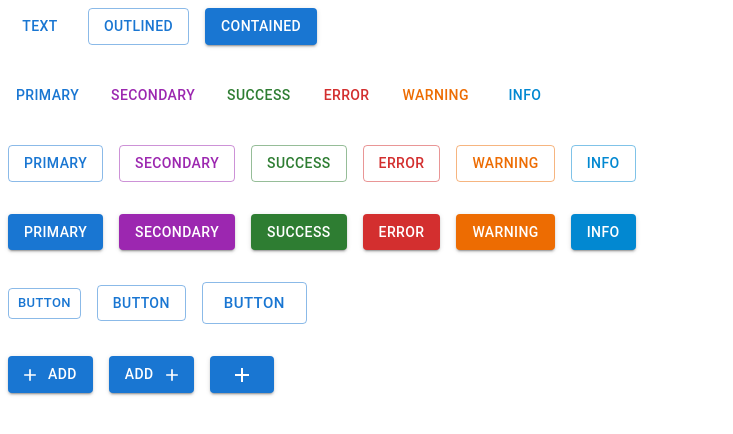
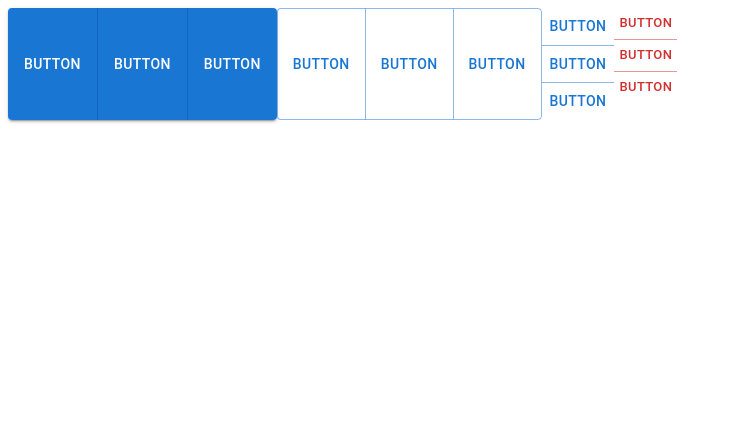
Before and after one commit to oguzhnkorkmz/material, a React (Vite) app: page / in a window 1280 px wide. Shown: the top 434 px of the page, without its empty margins (0-733 px from the left). Built offline with nearby package versions, Linux system fonts and the light colour scheme.

Commit message:
button-group

```diff
--- a/src/App.tsx
+++ b/src/App.tsx
@@ -1,5 +1,6 @@
 import './App.css'
 import { LessonButton } from './components/LessonButton'
+import { LessonButtonGroup } from './components/LessonButtonGroup'
 import { LessonTypography } from './components/LessonTypography'
 
 function App() {
@@ -7,7 +8,8 @@
   return (
     <div className='App'>
       {/* <LessonTypography /> */}
-      <LessonButton />
+      {/* <LessonButton /> */}
+      <LessonButtonGroup />
     </div>
   )
 }
--- /dev/null
+++ b/src/components/LessonButtonGroup.tsx
@@ -0,0 +1,29 @@
+import React from 'react'
+import { Button, Stack, ButtonGroup } from '@mui/material';
+
+export const LessonButtonGroup = () => {
+    return (
+        <Stack direction='row'>
+            <ButtonGroup variant='contained'>
+                <Button>Button</Button>
+                <Button>Button</Button>
+                <Button>Button</Button>
+            </ButtonGroup>
+            <ButtonGroup variant='outlined'>
+                <Button>Button</Button>
+                <Button>Button</Button>
+                <Button>Button</Button>
+            </ButtonGroup>
+            <ButtonGroup variant='text' orientation='vertical'>
+                <Button>Button</Button>
+                <Button>Button</Button>
+                <Button>Button</Button>
+            </ButtonGroup>
+            <ButtonGroup variant='text' orientation='vertical' size='small' color='error'>
+                <Button>Button</Button>
+                <Button>Button</Button>
+                <Button>Button</Button>
+            </ButtonGroup>
+        </Stack>
+    )
+}
```
